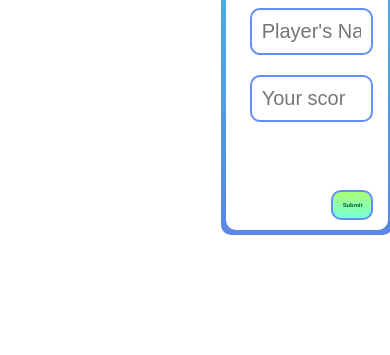
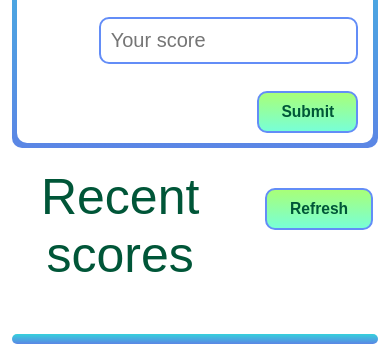
Before and after one commit to AlexRS90/liderboard, a website built with webpack: page src/index.html in a window 390 px wide. Shown: the part 533-888 px from the top of the page. Before the commit the page ends 844 px from the top, so only its background shows below. Built offline with nearby package versions, Linux system fonts and the light colour scheme; no server answers; a web font is replaced by a local one.

Commit message:
Responsive design

```diff
--- a/src/style.css
+++ b/src/style.css
@@ -125,6 +125,12 @@ body {
   font-size: 1.5vw;
 }
 
+.button2:hover {
+  background: #005638;
+  color: #78ffd6;
+  border: 2px solid #a8ff78;
+}
+
 .align {
   align-self: flex-end;
   margin-right: 5px;
@@ -162,3 +168,14 @@ body {
 .message button {
   align-self: flex-start;
 }
+
+@media (max-width: 800px) {
+  .container {
+    flex-direction: column-reverse;
+    gap: 20px
+  }
+
+  .button2 {
+    font-size: 4vw;
+  }
+}
```
